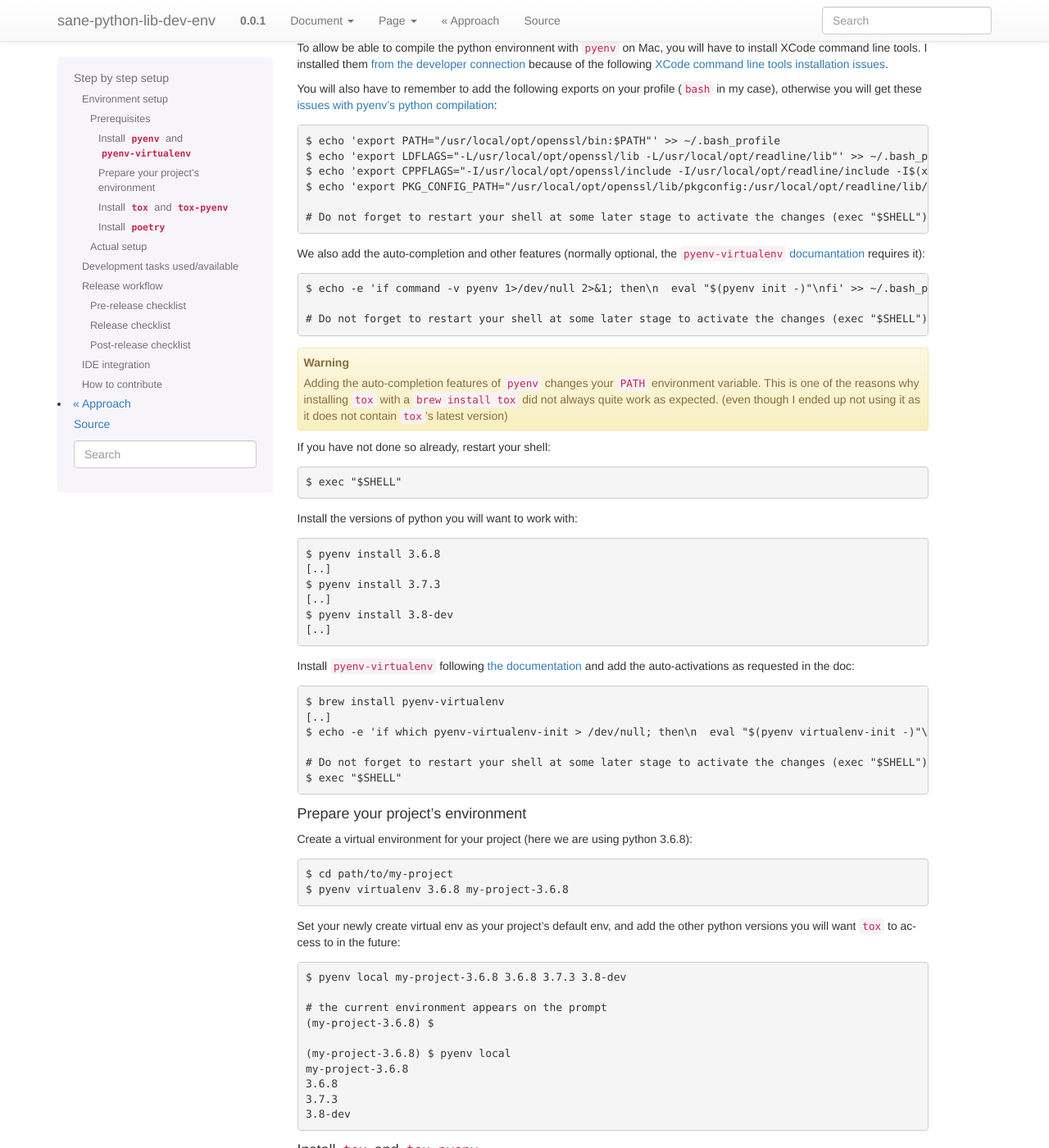
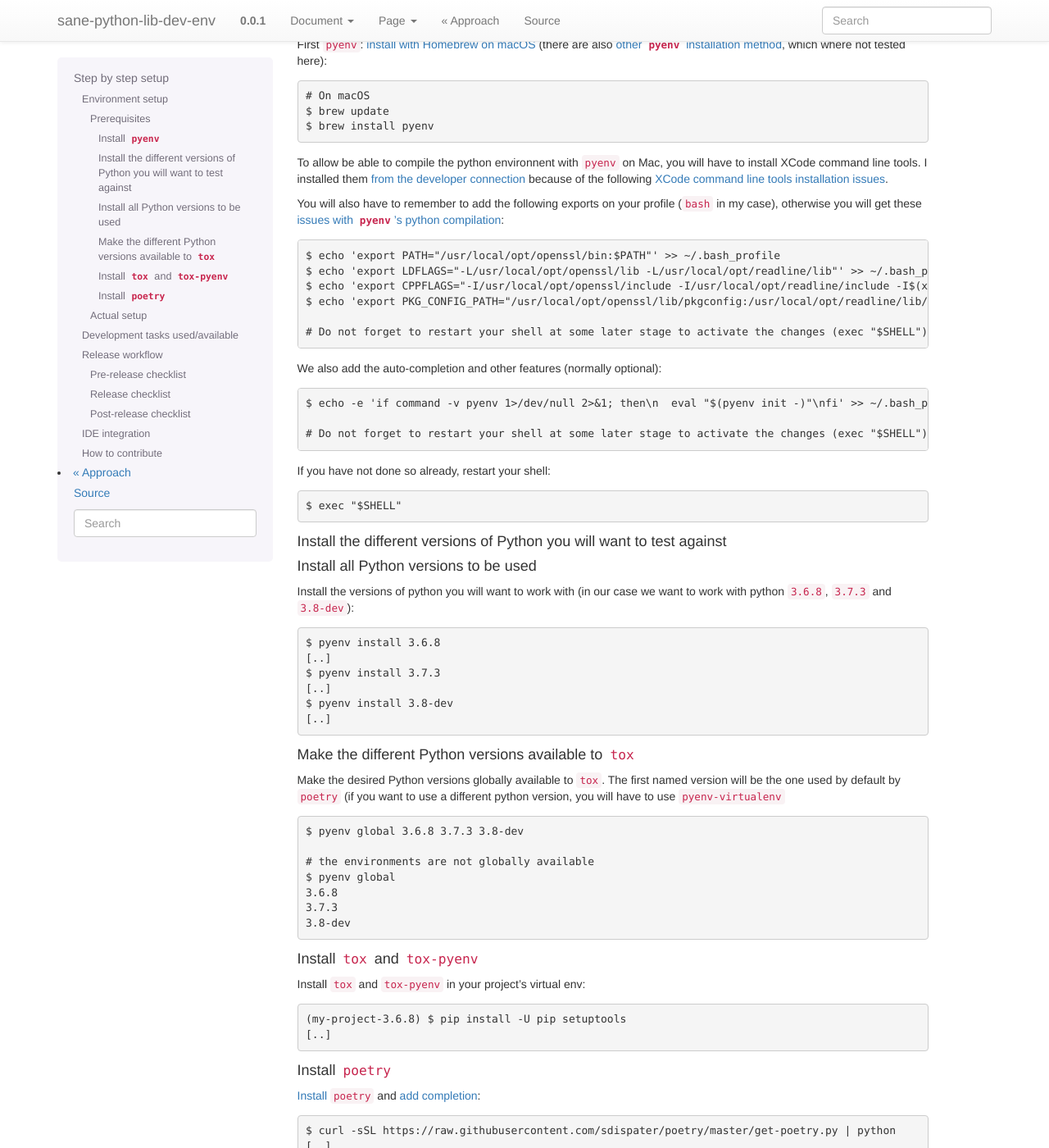
Before and after one commit to esciara/sane-python-lib-dev-env, a Sphinx documentation site: the page built from docs/setup.rst, in a window 1280 px wide and 1400 px high, scrolled down 315 px. Shown: the whole window at 82% size. Built offline with Sphinx 7.4.7, drawn with Linux system fonts in a browser that asks for light colours; some of the changed text lies outside the part shown.

Commit message:
temp checkin

```diff
--- a/docs/approach.rst
+++ b/docs/approach.rst
@@ -1,2 +1,86 @@
 Approach
 ========
+
+Some calls where made on which tools to use and how to use them.
+
+Here is an attempt to present and explain the chosen approach, as well as other ideas
+that where rejected.
+
+General guiding principles
+--------------------------
+
+.. note::
+    The tools chosen on the basis of these general guiding principles, are detailed in
+    :ref:`tools`.
+
+    The choice of these tools has been heavily influenced by the following references:
+
+    * John Freeman's |project-template-python|_
+    * Étienne Bersac's `Débuter avec Python en 2019`_ (french), seen as a link from
+      Sam (& Max)'s `Stack Python en 2019`_ (french)
+
+    The two articles that definitely tipped the balance to go with ``poetry`` are:
+
+    * `Poetically Packaging Your Python Project`_
+    * `A deeper look into Pipenv and Poetry`_
+
+
+As many things as possible in as few places as possible
+~~~~~~~~~~~~~~~~~~~~~~~~~~~~~~~~~~~~~~~~~~~~~~~~~~~~~~~
+
+As very well illustrated in the article `Poetically Packaging Your Python Project`_,
+classical packaging of your python library using ``setuptools`` forces you to define up
+to *4 files* (more?)...
+
+One of the main goal here was to have as much as possible defined
+in the ``pyproject.toml`` file, which has become an accepted standard in the Python
+community by way of `PEP 518`_.
+
+Don't Repeat yourself
+~~~~~~~~~~~~~~~~~~~~~
+
+In many projects, I found things such as development dependencies repeated in multiple
+places, for instance in ``setup.py``, in a ``dev-requirements.txt`` file as well as in
+the ``tox.ini`` file. And this is true of even the most mature and rigorously tested
+projects (see the repetition `here
+<https://github.com/behave/behave/blob/121e61c5598b7967fd8a2eb1833235b282dc3ca6/setup.py#L83-L101>`__
+and `here
+<https://github.com/behave/behave/tree/121e61c5598b7967fd8a2eb1833235b282dc3ca6/py.requirements>`__
+).
+
+Staying `DRY`_ helps quality and prevents "wtf" bugs that are hard to catch. (amongst other things)
+
+.. _DRY: https://en.wikipedia.org/wiki/Don%27t_repeat_yourself
+
+Specific guiding principles
+---------------------------
+
+Let ``poetry`` handle the project's virtual env
+~~~~~~~~~~~~~~~~~~~~~~~~~~~~~~~~~~~~~~~~~~~~~~~
+
+``poetry`` creates a virtual env for your project by default... so why not use it and forget about
+the issue.
+
+I prefer to have the ``.venv`` directory `created in the project's directory
+<https://poetry.eustace.io/docs/configuration/#settingsvirtualenvsin-project-boolean>`_ so that
+it is at hand.
+
+Then it is just a matter of using the ``poetry shell`` command to switch to your virtual env, and
+that's it. all available from there.
+
+Considered (and rejected) alternatives
+++++++++++++++++++++++++++++++++++++++
+
+Usage of ``pyenv``
+------------------
+
+.. |project-template-python| replace:: ``project-template-python``
+.. _project-template-python: https://github.com/thejohnfreeman/project-template-python
+
+.. _Débuter avec Python en 2019: https://bersace.cae.li/conseils-python-2019.html
+.. _Stack Python en 2019: http://sametmax.com/stack-python-en-2019/
+.. _Poetically Packaging Your Python Project:
+    https://hackersandslackers.com/poetic-python-project-packaging/
+.. _A deeper look into Pipenv and Poetry: https://frostming.com/2019/01-04/pipenv-poetry
+
+.. _PEP 518: https://www.python.org/dev/peps/pep-0518/
--- a/docs/setup.rst
+++ b/docs/setup.rst
@@ -1,5 +1,14 @@
 Step by step setup
 ==================
+
+Here are the different steps you need to do:
+
+* install ``pyenv``
+* install ``pyenv-virtualenv``: you will need it if you want to work on a version of
+  Python that is different from the default (or global in ``pyenv`` speak) system
+  version
+* set up your local (project)
+
 
 Environment setup
 -----------------
@@ -7,23 +16,30 @@ Environment setup
 Prerequisites
 ~~~~~~~~~~~~~
 
-Install ``pyenv`` and ``pyenv-virtualenv``
-++++++++++++++++++++++++++++++++++++++++++
+Install ``pyenv``
++++++++++++++++++
 
-First ``pyenv``: `install with Homebrew on macOS <https://github.com/pyenv/pyenv#homebrew-on-macos>`_
-(there are also `other installation method <https://github.com/pyenv/pyenv#installation>`_
-, which where not tested here)::
+First ``pyenv``: `install with Homebrew on macOS`_ (there are also |other pyenv
+installation method|_, which where not tested here)::
 
     # On macOS
     $ brew update
     $ brew install pyenv
 
-To allow be able to compile the python environnent with ``pyenv`` on Mac, you will have to install
-XCode command line tools. I installed them `from the developer connection <http://>`_ because of the following
-`XCode command line tools installation issues <http://>`_.
+.. _install with Homebrew on macOS: https://github.com/pyenv/pyenv#homebrew-on-macos
+.. |other pyenv installation method| replace:: other ``pyenv`` installation method
+.. _other pyenv installation method: method https://github.com/pyenv/pyenv#installation
+
+To allow be able to compile the python environnent with ``pyenv`` on Mac, you will have
+to install XCode command line tools. I installed them `from the developer connection`_
+because of the following `XCode command line tools installation issues`_.
+
+.. _from the developer connection: https://developer.apple.com/download/more/
+.. _XCode command line tools installation issues:
+   https://apple.stackexchange.com/questions/337744/installing-xcode-command-line-tools
 
 You will also have to remember to add the following exports on your profile (``bash`` in my case),
-otherwise you will get these `issues with pyenv's python compilation <http://>`_::
+otherwise you will get these |issues with pyenv's python compilation|_::
 
     $ echo 'export PATH="/usr/local/opt/openssl/bin:$PATH"' >> ~/.bash_profile
     $ echo 'export LDFLAGS="-L/usr/local/opt/openssl/lib -L/usr/local/opt/readline/lib"' >> ~/.bash_profile
@@ -32,25 +48,29 @@ otherwise you will get these `issues with pyenv's python compilation <http://>`_
 
     # Do not forget to restart your shell at some later stage to activate the changes (exec "$SHELL")
 
-We also add the auto-completion and other features (normally optional, the ``pyenv-virtualenv``
-`documantation <http://>`_ requires it)::
+.. |issues with pyenv's python compilation| replace::
+   issues with ``pyenv``'s python compilation
+.. _issues with pyenv's python compilation:
+   https://github.com/pyenv/pyenv/issues/1219
+
+We also add the auto-completion and other features (normally optional)::
 
     $ echo -e 'if command -v pyenv 1>/dev/null 2>&1; then\n  eval "$(pyenv init -)"\nfi' >> ~/.bash_profile
 
     # Do not forget to restart your shell at some later stage to activate the changes (exec "$SHELL")
 
-.. warning::
-
-    Adding the auto-completion features of ``pyenv`` changes your ``PATH`` environment variable.
-    This is one of the reasons why installing ``tox`` with a ``brew install tox`` did not always
-    quite work as expected. (even though I ended up not using it as it does not contain ``tox``'s
-    latest version)
-
 If you have not done so already, restart your shell::
 
     $ exec "$SHELL"
 
-Install the versions of python you will want to work with::
+Install the different versions of Python you will want to test against
+++++++++++++++++++++++++++++++++++++++++++++++++++++++++++++++++++++++
+
+Install all Python versions to be used
+++++++++++++++++++++++++++++++++++++++
+
+Install the versions of python you will want to work with (in our case we want to
+work with python ``3.6.8``, ``3.7.3`` and ``3.8-dev``)::
 
     $ pyenv install 3.6.8
     [..]
@@ -59,34 +79,17 @@ Install the versions of python you will want to work with::
     $ pyenv install 3.8-dev
     [..]
 
-Install ``pyenv-virtualenv`` following `the documentation <http://>`_ and add the auto-activations as requested in the
-doc::
+Make the different Python versions available to ``tox``
++++++++++++++++++++++++++++++++++++++++++++++++++++++++
 
-    $ brew install pyenv-virtualenv
-    [..]
-    $ echo -e 'if which pyenv-virtualenv-init > /dev/null; then\n  eval "$(pyenv virtualenv-init -)"\nfi' >> ~/.bash_profile
+Make the desired Python versions globally available to ``tox``. The first named version
+will be the one used by default by ``poetry`` (if you want to use a different python
+version, you will have to use ``pyenv-virtualenv`` ::
 
-    # Do not forget to restart your shell at some later stage to activate the changes (exec "$SHELL")
-    $ exec "$SHELL"
+    $ pyenv global 3.6.8 3.7.3 3.8-dev
 
-Prepare your project's environment
-++++++++++++++++++++++++++++++++++
-
-Create a virtual environment for your project (here we are using python 3.6.8)::
-
-    $ cd path/to/my-project
-    $ pyenv virtualenv 3.6.8 my-project-3.6.8
-
-Set your newly create virtual env as your project's default env, and add the other python versions
-you will want ``tox`` to access to in the future::
-
-    $ pyenv local my-project-3.6.8 3.6.8 3.7.3 3.8-dev
-
-    # the current environment appears on the prompt
-    (my-project-3.6.8) $
-
-    (my-project-3.6.8) $ pyenv local
-    my-project-3.6.8
+    # the environments are not globally available
+    $ pyenv global
     3.6.8
     3.7.3
     3.8-dev
--- a/pyproject.toml
+++ b/pyproject.toml
@@ -5,7 +5,7 @@ description = "An attempt to define tools and practices for a sane Python librar
 authors = ["Emmanuel Sciara <emmanuel.sciara@gmail.com>"]
 
 [tool.poetry.dependencies]
-python = "^3.6"
+python = "^3.5"
 
 # Using a similar approach to `tox` (see `setup.cfg` and `tox.ini` files at https://github.com/tox-dev/tox)
 # and creating extras for use in `tox.ini` instead of using [tool.poetry.dev-dependencies]
```
Also changed, not shown: docs/tools.rst (+11 -4 lines), 1 other file.
